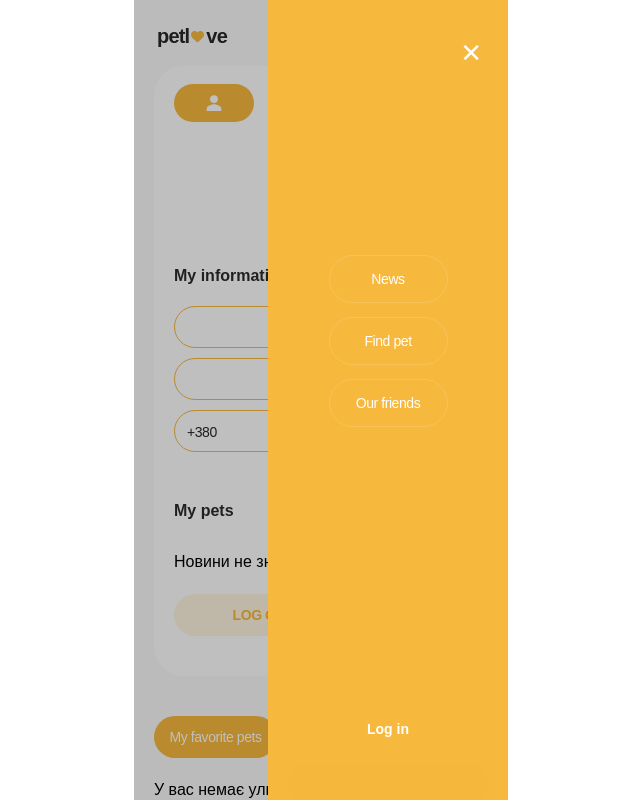
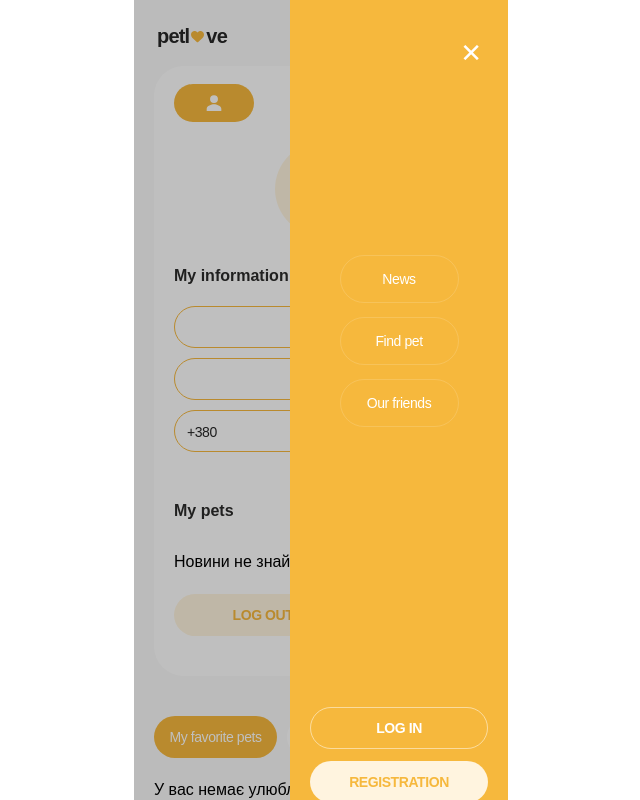
Before and after one commit to olehsolonin/Petlove, a React (Vite) app: page /profile in a window 1280 px wide. Both pictures are taken after a click on the button "Open menu". Shown: the top 800 px of the page, without its empty margins (319-959 px from the left). Built offline with nearby package versions, Linux system fonts and the light colour scheme.

Commit message:
fix login and reg styles

```diff
--- a/src/components/AuthNav/AuthNav.module.css
+++ b/src/components/AuthNav/AuthNav.module.css
@@ -4,10 +4,11 @@
     flex-direction: column;
     align-items: center;
     gap: 12px;
-    padding-bottom: 8px;
+    width: 178px;
+    height: 92px;
 }
 
-.login,
+/* .login,
 .register {
     width: 200px;
     height: 44px;
@@ -25,7 +26,7 @@
     transition:
         transform 150ms ease,
         filter 150ms ease;
-}
+} */
 
 .login:hover,
 .login:focus,
@@ -35,13 +36,35 @@
 }
 
 .login {
-    background: #f6b83d;
-    color: #ffffff;
-    border: 1px solid transparent;
+    display: flex;
+    align-items: center;
+    justify-content: center;
+    border: 1px solid rgba(255, 255, 255, 0.5);
+    border-radius: 30px;
+    padding: 12px;
+    width: 178px;
+    height: 42px;
+    font-weight: 700;
+    font-size: 14px;
+    line-height: 129%;
+    letter-spacing: -0.03em;
+    text-transform: uppercase;
+    color: #fff;
 }
 
 .register {
-    background: rgba(246, 184, 61, 0.18);
+    display: flex;
+    align-items: center;
+    justify-content: center;
+    border-radius: 30px;
+    padding: 12px;
+    width: 178px;
+    height: 42px;
+    background: #fff4df;
+    font-weight: 700;
+    font-size: 14px;
+    line-height: 129%;
+    letter-spacing: -0.03em;
+    text-transform: uppercase;
     color: #f6b83d;
-    border: 1px solid rgba(246, 184, 61, 0.35);
 }
```
